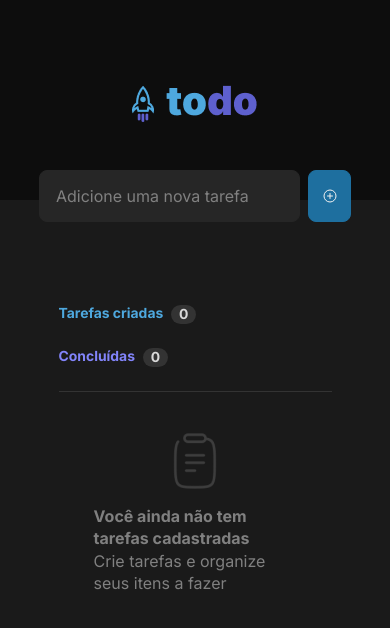
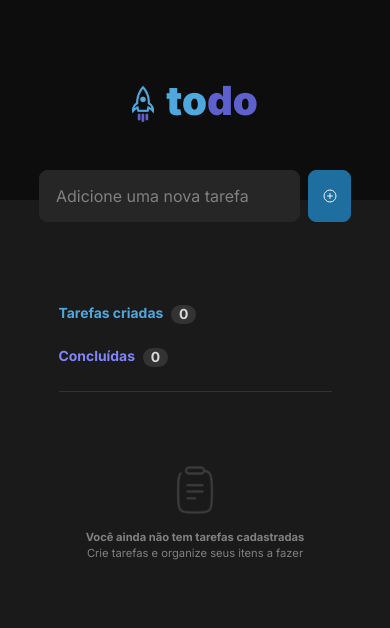
Before and after one commit to philipeF4ria/todo-ignite-react, a React (Vite) app: page / in a window 390 px wide. Shown: the top 628 px of the page. Built offline with nearby package versions, Linux system fonts and the light colour scheme.

Commit message:
style: Make list empty responsive

```diff
--- a/src/styles/app.module.css
+++ b/src/styles/app.module.css
@@ -73,7 +73,6 @@
     align-items: center;
     justify-content: center;
     width: 52%;
-    max-width: 52%;
     height: 15.25rem;
 }
 
@@ -90,7 +89,7 @@
 }
 
 @media (max-width: 760px) {
-    .form {
+    .form, .emptyListContainer {
         width: 70%;
     }
 
@@ -99,8 +98,32 @@
     }
 }
 
+@media (max-width: 450px) {
+    .emptyListContainer {
+        width: 70%;
+    }
+
+    .emptyListIcon {
+        width: 3rem;
+        height: 3rem;
+    }
+
+    .emptyListText {
+        font-size: 0.7rem;
+    }
+}
+
 @media (max-width: 416px) {
-    .form {
+    .form, .emptyListContainer {
         width: 80%;
     }
+
+    .emptyListIcon {
+        width: 3rem;
+        height: 3rem;
+    }
+
+    .emptyListText {
+        font-size: 0.7rem;
+    }
 }
```
